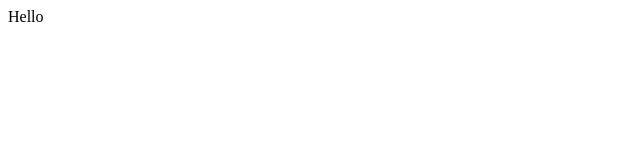
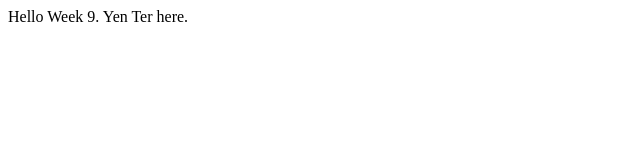
Before and after one commit to jasmineseah-17/bt3103-week9-1, a website: page index.html in a window 1280 px wide. Shown: the whole page, without its empty margins (0-640 px from the left). Drawn offline with Linux system fonts and the light colour scheme.

Commit message:
Some changes

```diff
--- a/index.html
+++ b/index.html
@@ -1,5 +1,7 @@
 <html>
-<body>
-Hello
-</body>
+  <body>
+    <div id="app">
+      Hello Week 9. Yen Ter here.
+    </div>
+  </body>
 </html>
--- a/package.json
+++ b/package.json
@@ -1,4 +1,3 @@
-// Minimum contents for package.json
 {
   "name": "week 9",
   "description": "Week 9 Practice",
```
